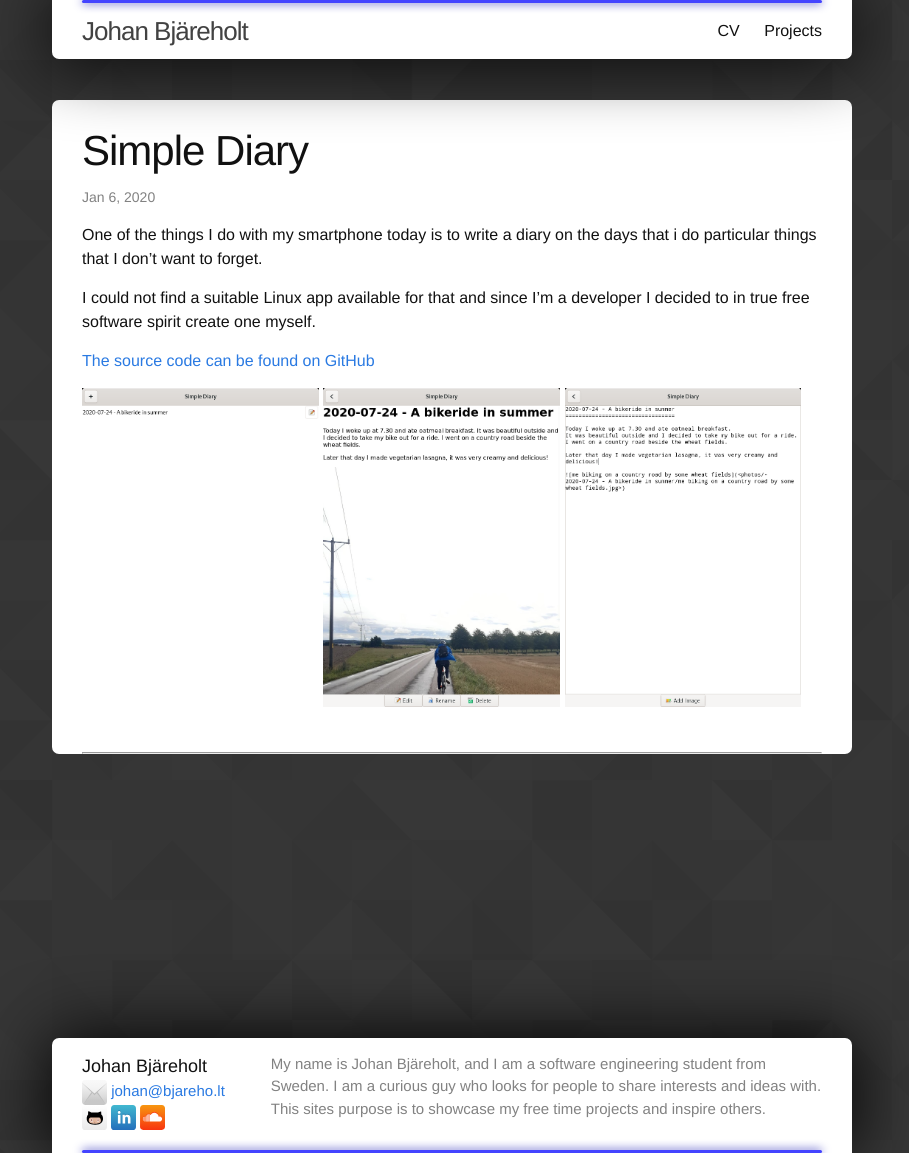
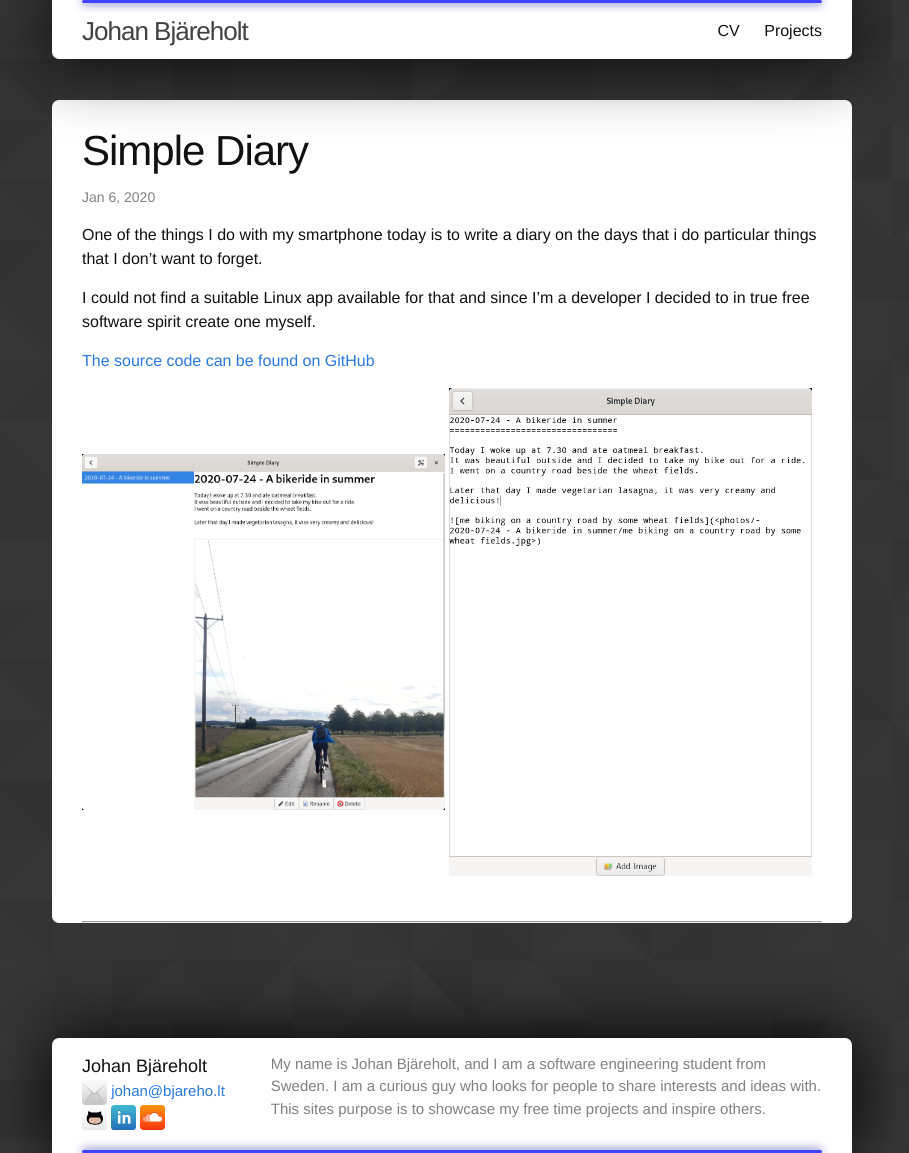
Before and after one commit to johan-bjareholt/johan-bjareholt.github.io, a Jekyll site: the page built from _posts/2021-01-06-simple-diary.md, in a window 1280 px wide and 1153 px high. Shown: the whole window, without its empty margins (188-1097 px from the left). Built offline with Jekyll 4.4.1, drawn with Linux system fonts in a browser that asks for light colours; comment, search, counter and statistics services are not loaded.

Commit message:
Update SimpleDiary screenshots

```diff
--- a/_posts/2021-01-06-simple-diary.md
+++ b/_posts/2021-01-06-simple-diary.md
@@ -13,7 +13,6 @@ I could not find a suitable Linux app available for that and since I’m a devel
 [The source code can be found on GitHub](https://github.com/johan-bjareholt/simple-diary-gtk)
 
 <figure style="width: 100%;">
-	<img style="width:32%; display: inline;" src="/img/projects/simple-diary/entry_list.png">
-	<img style="width:32%; display: inline;" src="/img/projects/simple-diary/entry_view.png">
-	<img style="width:32%; display: inline;" src="/img/projects/simple-diary/entry_edit.png">
+	<img style="width:49%; display: inline;" src="/img/projects/simple-diary/entry_view.png">
+	<img style="width:49%; display: inline;" src="/img/projects/simple-diary/entry_edit.png">
 </figure>
```
Also changed, not shown: img/projects/simple-diary/entry_list.png (deleted), img/projects/simple-diary/entry_view.png.
